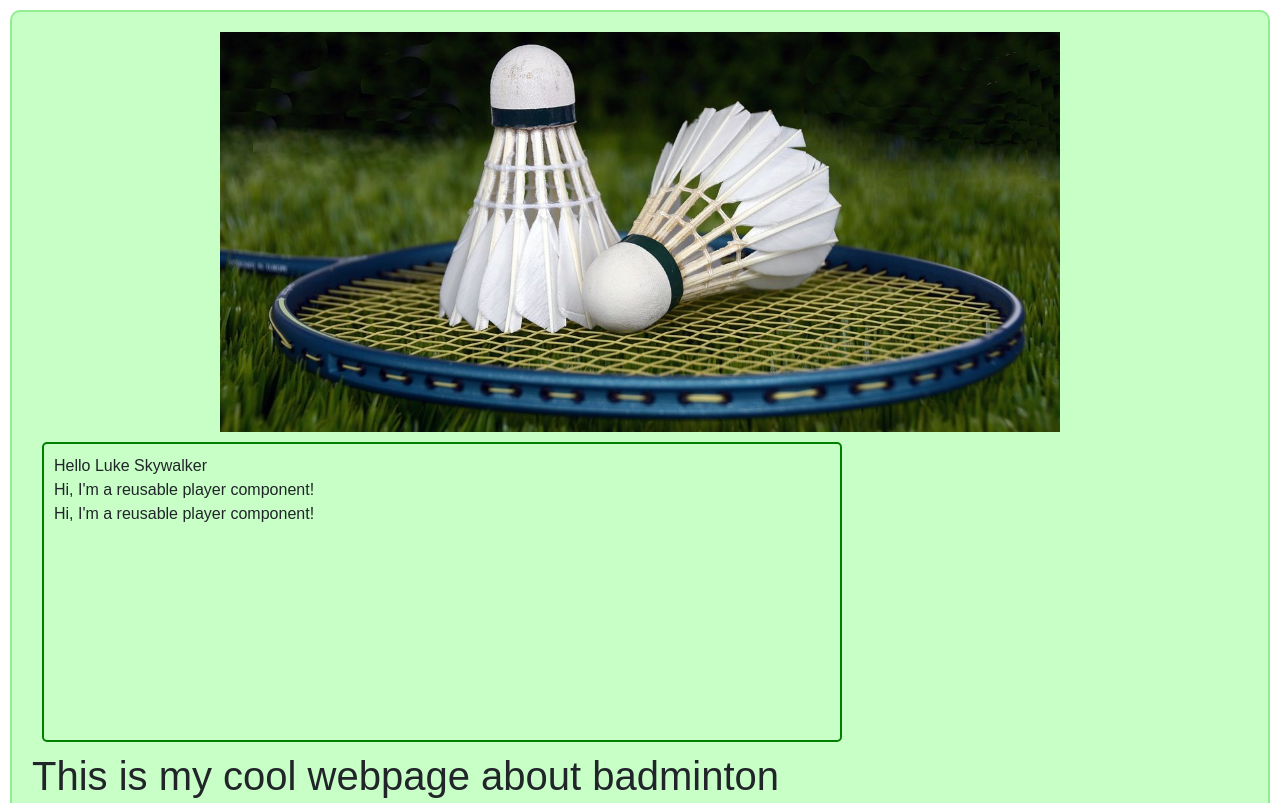
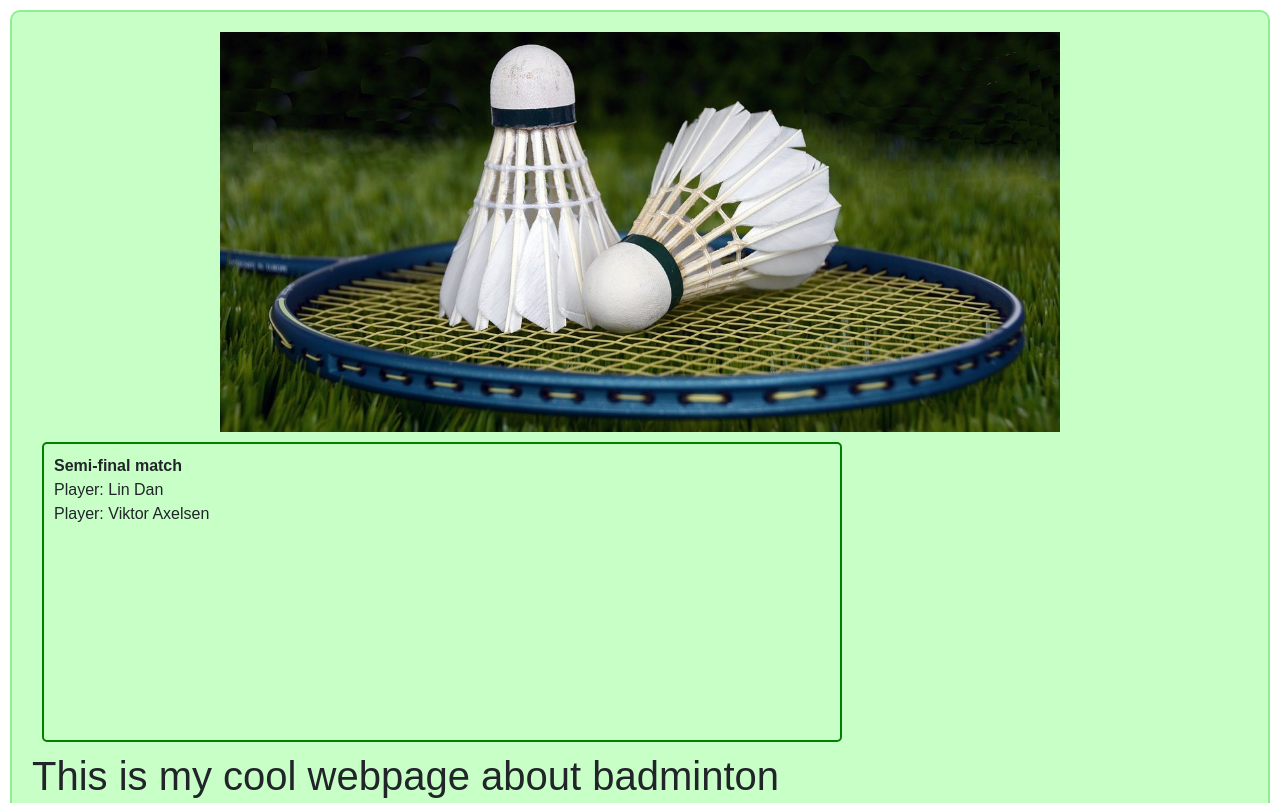
Before and after one commit to gideoncatz/vue-as-cdn-demo, a plain HTML site: page index.html in a window 1280 px wide. Shown: the top 803 px of the page. Drawn offline with nearby package versions, Linux system fonts and the light colour scheme.

Commit message:
Added usage of props

```diff
--- a/app.js
+++ b/app.js
@@ -2,14 +2,15 @@ Vue.component('player', {
     template:
     `
     <div>
-        <div>Hi, I'm a reusable player component!</div>
+        <div>Player: {{ name }}</div>
     </div>
-    `
+    `,
+    props: ['name']
 });
 
 new Vue({
     el: '#my-app-root',
     data: {
-        name: 'Luke Skywalker'
+        stage: 'Semi-final'
     }
 });
--- a/index.html
+++ b/index.html
@@ -13,9 +13,9 @@
         </div>
 
         <div id="my-app-root" class="my-app-container">
-            <div>Hello {{ name }}</div>
-            <player></player>
-            <player></player>
+            <div class="match-title">{{ stage }} match</div>
+            <player name="Lin Dan"></player>
+            <player name="Viktor Axelsen"></player>
         </div>
 
         <h1>This is my cool webpage about badminton</h1>
--- a/styles.css
+++ b/styles.css
@@ -30,3 +30,7 @@
     width: 800px;
     height: 300px;
 }
+
+.match-title {
+    font-weight: bold;
+}
```
